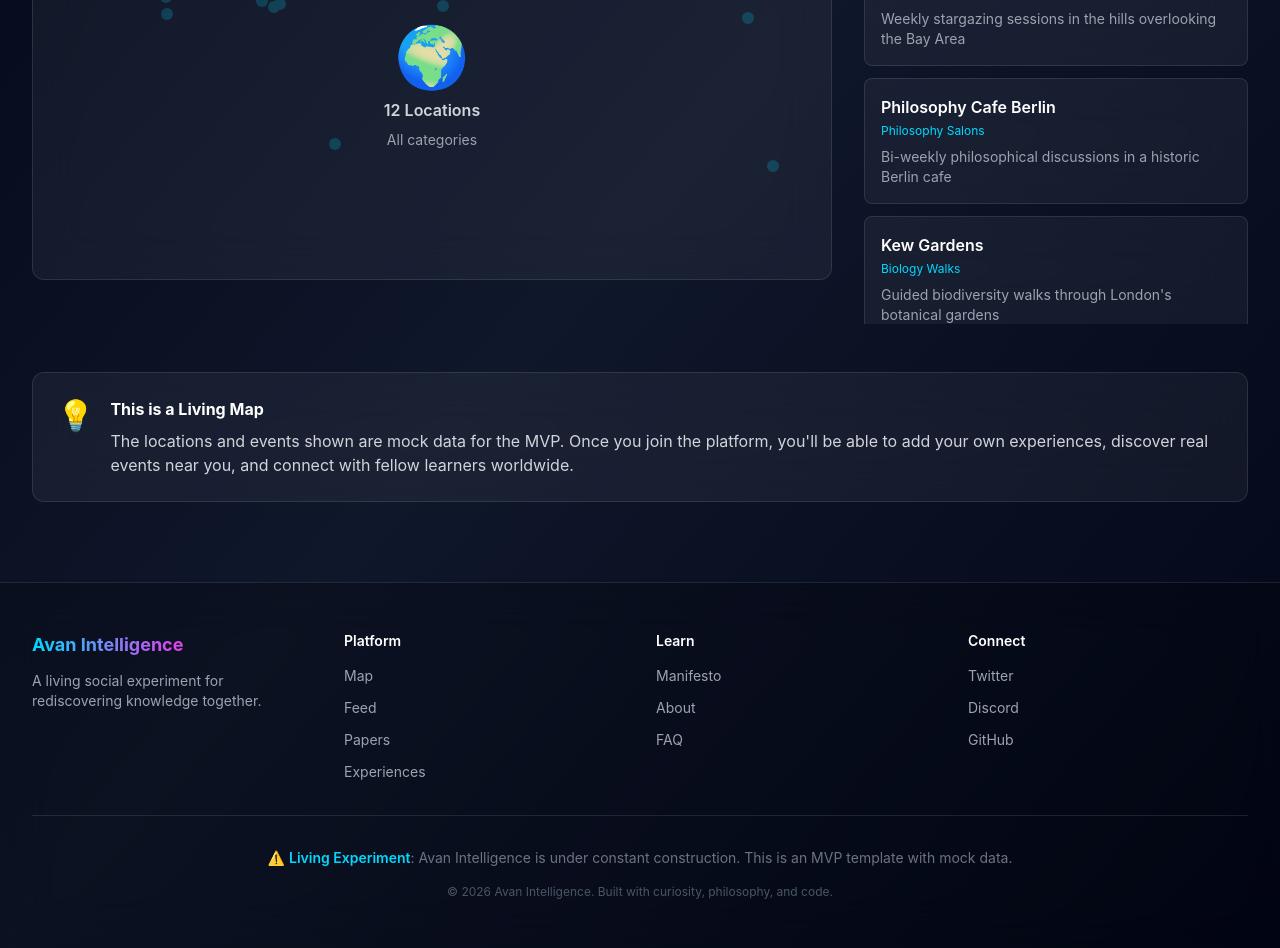
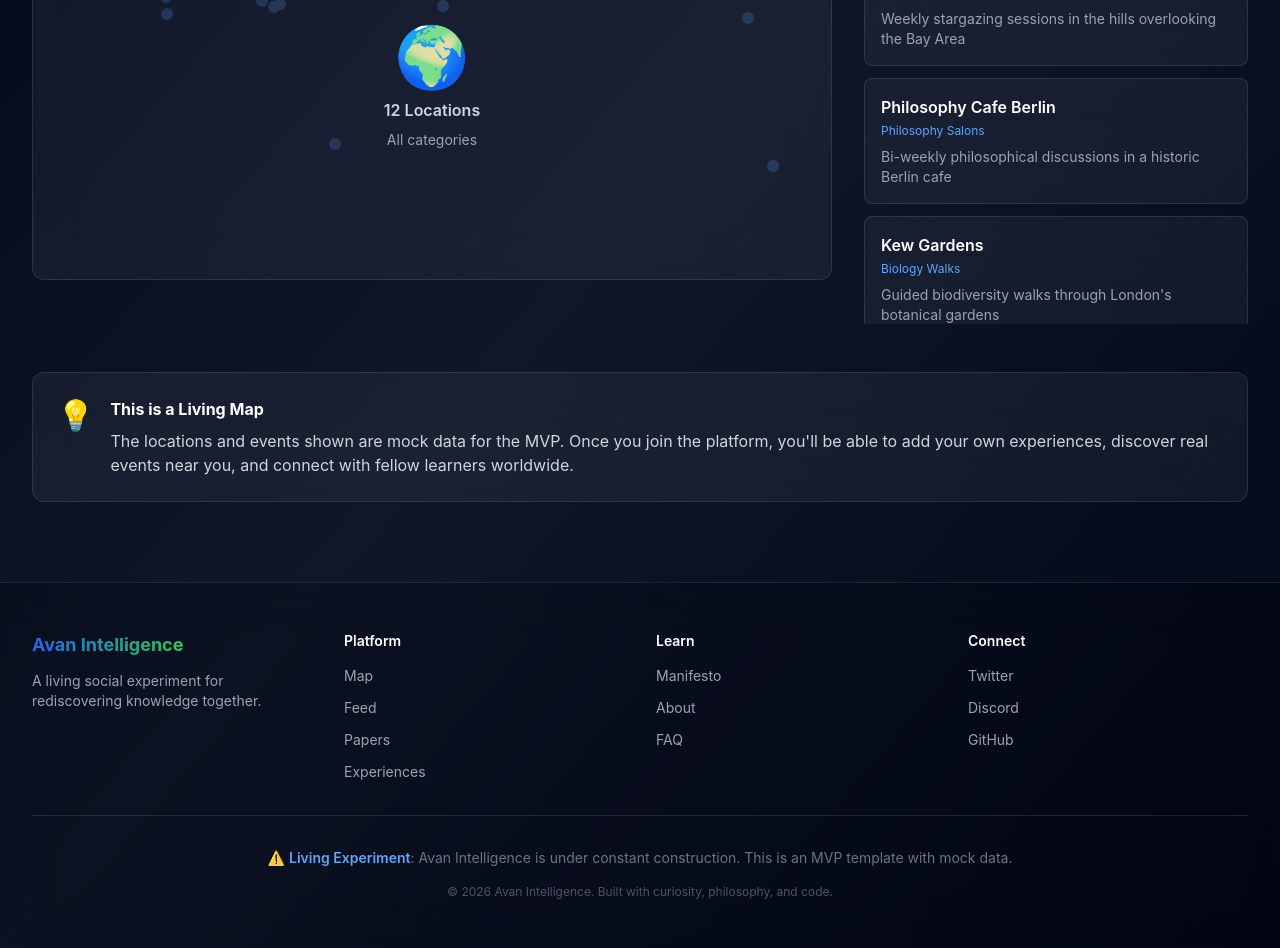
Before and after one commit to mkt-dan/avanintelligence, a Next.js app: page /map in a window 1280 px wide. Shown: the part 540-1488 px from the top of the page. Built offline with nearby package versions, Linux system fonts and the light colour scheme; no server answers.

Commit message:
Corrección de Colores

```diff
--- /dev/null
+++ b/avantsconfig.json
@@ -0,0 +1,47 @@
+{
+  "compilerOptions": {
+    "target": "ES2020",
+    "useDefineForClassFields": true,
+    "lib": [
+      "ES2020",
+      "DOM",
+      "DOM.Iterable"
+    ],
+    "module": "ESNext",
+    "skipLibCheck": true,
+    "esModuleInterop": true,
+    "allowSyntheticDefaultImports": true,
+    /* Bundler mode */
+    "moduleResolution": "bundler",
+    "allowImportingTsExtensions": true,
+    "resolveJsonModule": true,
+    "isolatedModules": true,
+    "noEmit": true,
+    "jsx": "preserve",
+    /* Linting */
+    "strict": true,
+    "noUnusedLocals": true,
+    "noUnusedParameters": true,
+    "noFallthroughCasesInSwitch": true,
+    "baseUrl": ".",
+    "paths": {
+      "@/*": [
+        "./src/*"
+      ]
+    },
+    "allowJs": true,
+    "incremental": true
+  },
+  "include": [
+    "src",
+    ".next/types/**/*.ts"
+  ],
+  "references": [
+    {
+      "path": "./tsconfig.node.json"
+    }
+  ],
+  "exclude": [
+    "node_modules"
+  ]
+}
--- a/package.json
+++ b/package.json
@@ -16,7 +16,8 @@
     "dev": "next dev",
     "build": "next build",
     "start": "next start",
-    "lint": "next lint"
+    "lint": "next lint",
+    "typecheck": "tsc -p avantsconfig.json --noEmit"
   },
   "dependencies": {
     "react": "^18.3.1",
--- a/src/app/globals.css
+++ b/src/app/globals.css
@@ -13,8 +13,8 @@ html {
 }
 
 body {
-  background: linear-gradient(135deg, #0f0f1e 0%, #1a1f3a 50%, #0d1628 100%);
-  color: #f3f4f6;
+  background: linear-gradient(135deg, #041223 0%, #071a34 45%, #051a24 100%);
+  color: #f8fafc;
   font-family: -apple-system, BlinkMacSystemFont, 'Segoe UI', 'Roboto', 'Oxygen',
     'Ubuntu', 'Cantarell', 'Fira Sans', 'Droid Sans', 'Helvetica Neue',
     sans-serif;
@@ -24,7 +24,7 @@ body {
 
 /* Gradient Text */
 .gradient-text {
-  @apply bg-gradient-to-r from-neon-cyan via-neon-purple to-neon-pink bg-clip-text text-transparent;
+  @apply bg-gradient-to-r from-neon-blue via-neon-green to-neon-pink bg-clip-text text-transparent;
 }
 
 /* Gradient Border */
@@ -34,7 +34,7 @@ body {
 
 .gradient-border::before {
   content: '';
-  @apply absolute inset-0 bg-gradient-to-r from-neon-cyan via-neon-purple to-neon-pink rounded-lg opacity-20 blur;
+  @apply absolute inset-0 bg-gradient-to-r from-neon-blue via-neon-green to-neon-pink rounded-lg opacity-20 blur;
   z-index: -1;
 }
 
@@ -45,12 +45,12 @@ body {
 
 /* Card hover effect */
 .card-hover {
-  @apply transition-all duration-300 hover:shadow-lg hover:shadow-neon-cyan/20 hover:border-neon-cyan/50;
+  @apply transition-all duration-300 hover:shadow-lg hover:shadow-neon-blue/20 hover:border-neon-blue/50;
 }
 
 /* Neon glow */
 .neon-glow {
-  @apply shadow-lg shadow-neon-cyan/50;
+  @apply shadow-lg shadow-neon-green/50;
 }
 
 /* Smooth transitions */
@@ -60,7 +60,7 @@ body {
   }
 
   .text-gradient {
-    @apply bg-gradient-to-r from-neon-cyan to-neon-purple bg-clip-text text-transparent;
+    @apply bg-gradient-to-r from-neon-blue via-neon-green to-neon-pink bg-clip-text text-transparent;
   }
 }
 
@@ -75,10 +75,10 @@ body {
 }
 
 ::-webkit-scrollbar-thumb {
-  background: rgba(0, 217, 255, 0.3);
+  background: rgba(34, 197, 94, 0.3);
   border-radius: 4px;
 }
 
 ::-webkit-scrollbar-thumb:hover {
-  background: rgba(0, 217, 255, 0.6);
+  background: rgba(34, 197, 94, 0.6);
 }
--- a/tailwind.config.ts
+++ b/tailwind.config.ts
@@ -21,10 +21,11 @@ module.exports = {
           900: '#8f4d28',
         },
         neon: {
-          cyan: '#00d9ff',
-          purple: '#d946ef',
-          pink: '#ec4899',
-          blue: '#3b82f6',
+          green: '#22c55e',
+          blue: '#2563eb',
+          cyan: '#60a5fa',
+          purple: '#2563eb',
+          pink: '#f8fafc',
         },
       },
       backgroundImage: {
@@ -37,7 +38,7 @@ module.exports = {
           css: {
             color: '#f3f4f6',
             a: {
-              color: '#00d9ff',
+              color: '#22c55e',
             },
           },
         },
```
Also changed, not shown: tsconfig.json (+2 -44 lines), 1 other file (tests, documents, lock files or other folders).
